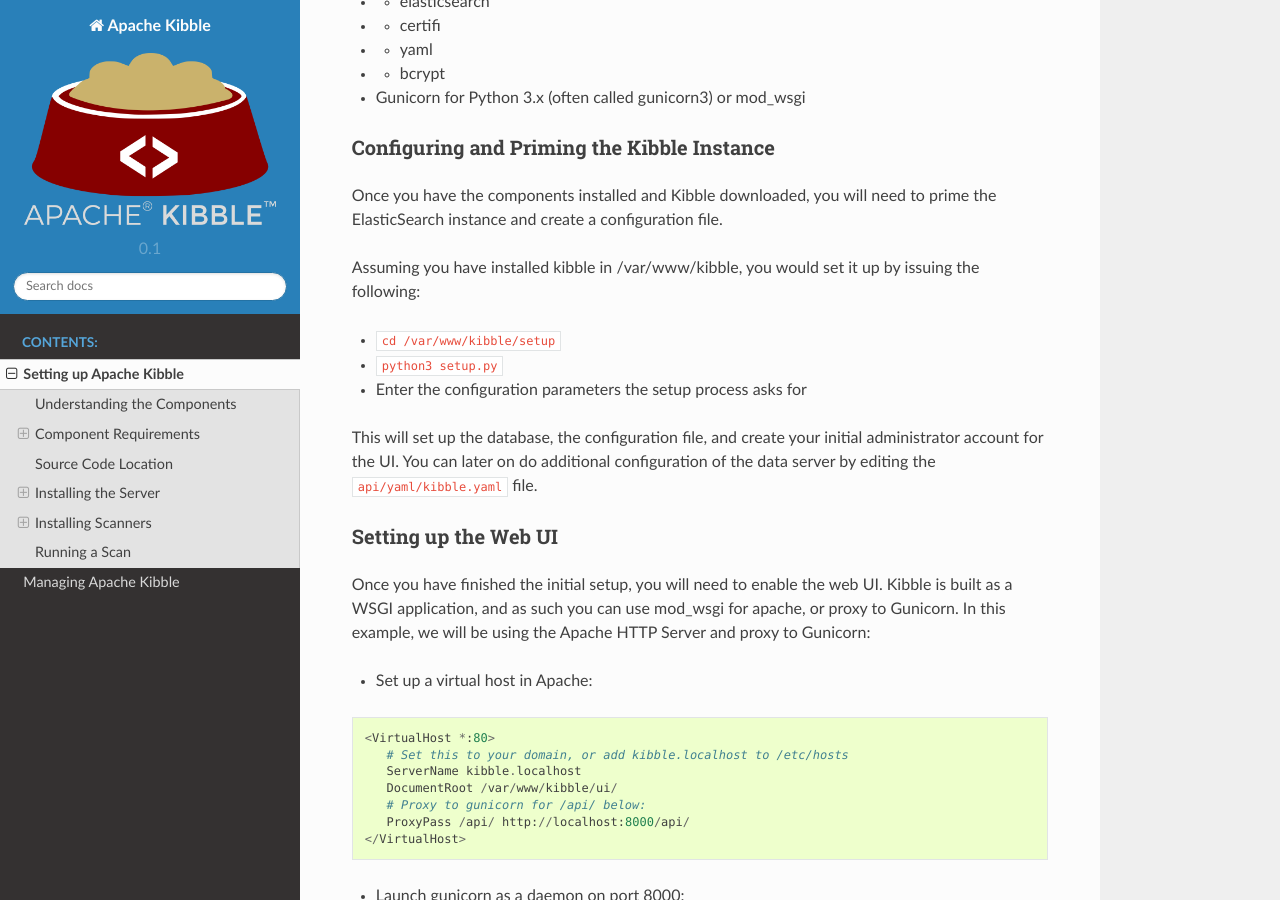
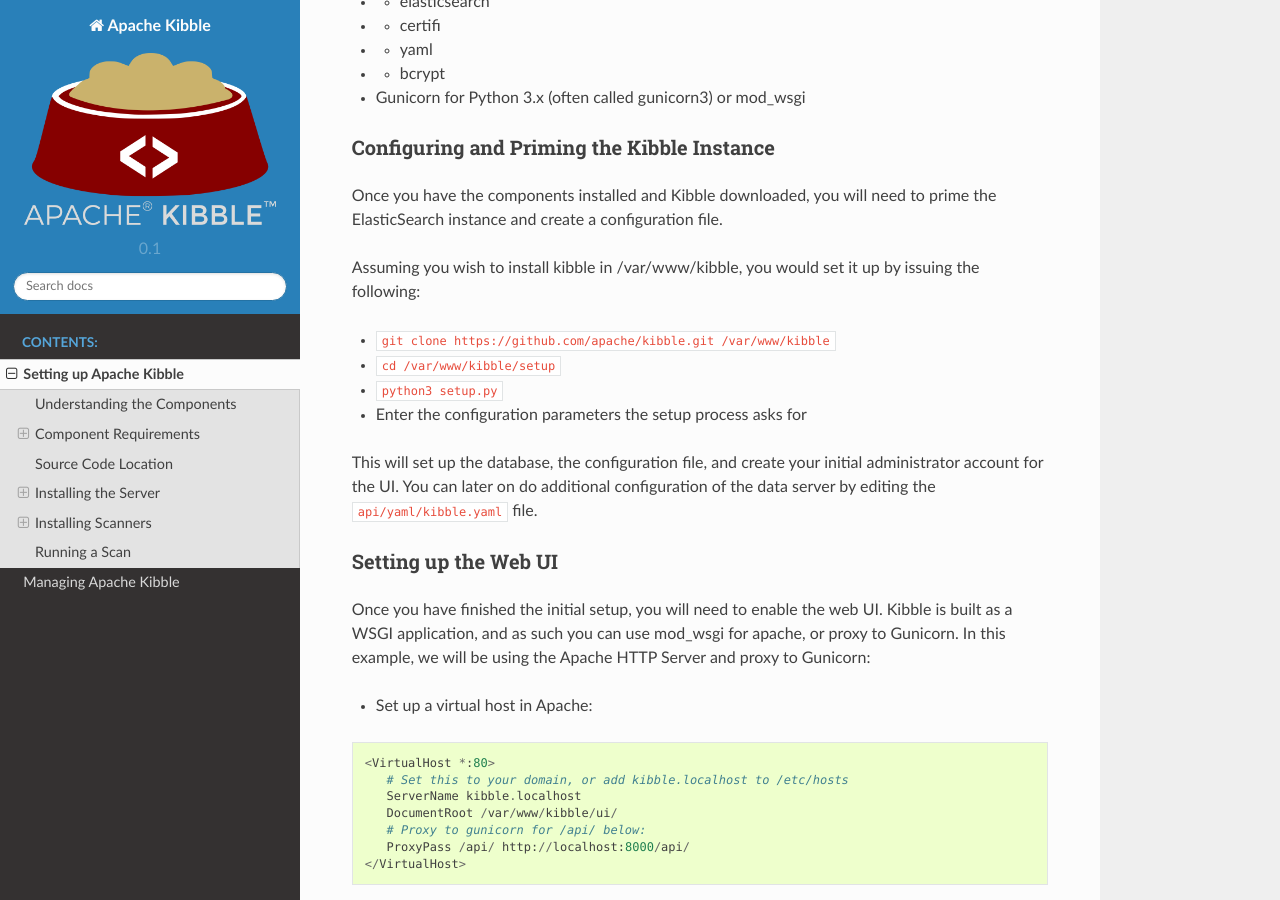
Before and after one commit to apache/kibble-1, a Sphinx documentation site: the page built from docs/source/setup.rst, in a window 1280 px wide and 900 px high, scrolled down 1867 px. Built offline with Sphinx 7.4.7 and the Read the Docs theme 2.0.0, drawn with Linux system fonts in a browser that asks for light colours; formulas are drawn with MathJax 3.

Commit message:
doc tweak: show how to clone the repo as well

```diff
--- a/docs/source/setup.rst
+++ b/docs/source/setup.rst
@@ -116,9 +116,10 @@
 Once you have the components installed and Kibble downloaded, you will
 need to prime the ElasticSearch instance and create a configuration file.
 
-Assuming you have installed kibble in /var/www/kibble, you would set it
+Assuming you wish to install kibble in /var/www/kibble, you would set it
 up by issuing the following:
 
+- ``git clone https://github.com/apache/kibble.git /var/www/kibble``
 - ``cd /var/www/kibble/setup``
 - ``python3 setup.py``
 - Enter the configuration parameters the setup process asks for
```
